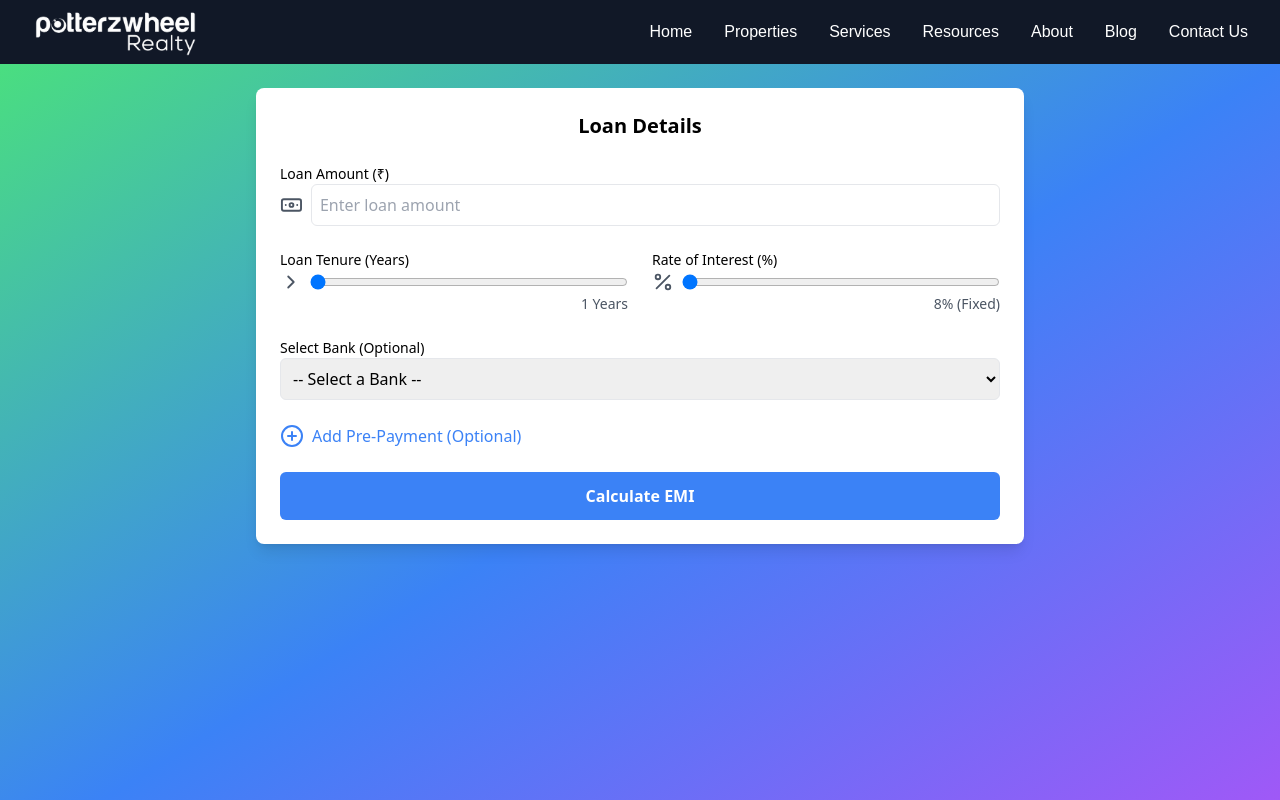
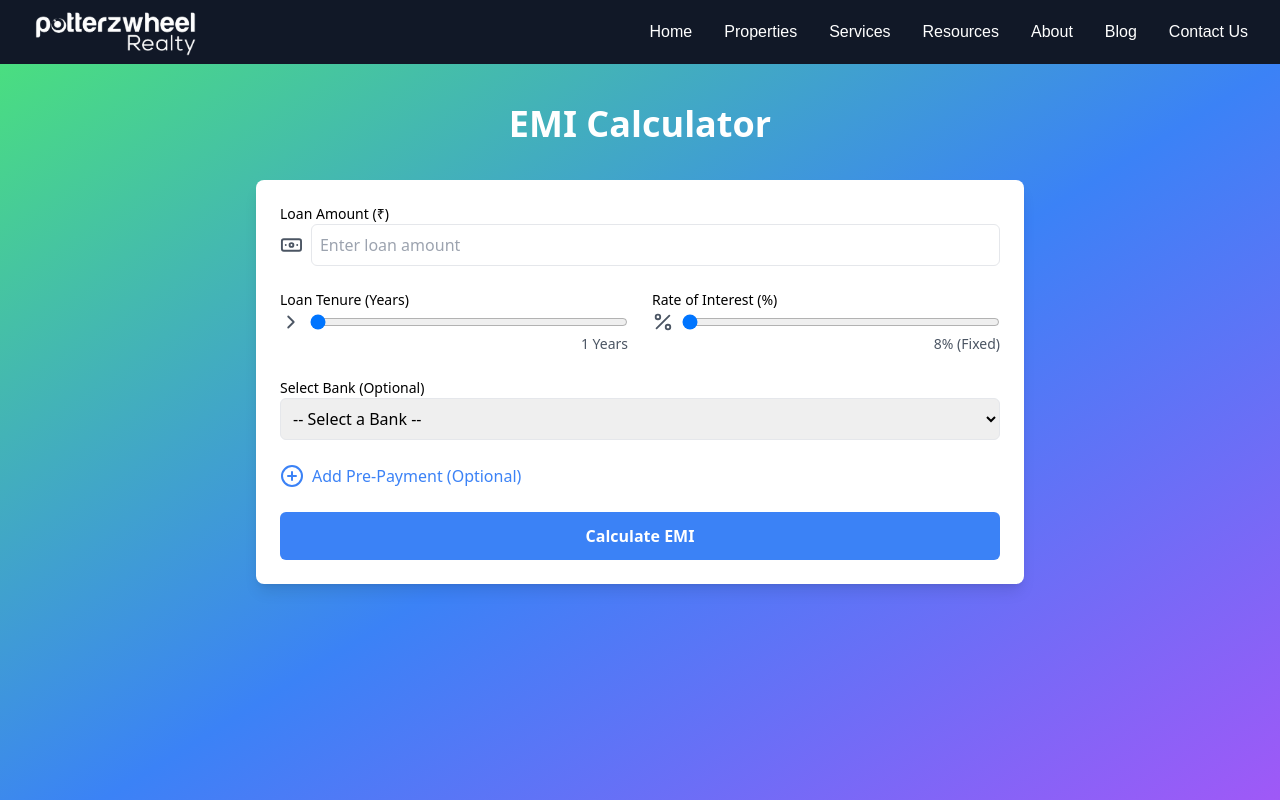
Before and after one commit to gaurank11/potterzwheel, a React (Vite) app: page /resources/emi in a window 1280 px wide. Shown: the top 800 px of the page. Built offline with nearby package versions, Linux system fonts and the light colour scheme.

Commit message:
Update Calculator.jsx

```diff
--- a/src/components/Calculator.jsx
+++ b/src/components/Calculator.jsx
@@ -25,23 +25,26 @@ const EmiCalculator = () => {
   ];
 
   const calculateEMI = () => {
-    const totalPrePayment = prePayments.reduce((sum, p) => sum + parseFloat(p), 0);
+    const totalPrePayment = prePayments.reduce((sum, p) => sum + parseFloat(p || 0), 0);
     const p = parseFloat(principal) - totalPrePayment;
-    const r = rate / 12 / 100;
-    const n = tenure * 12; // Tenure in months
+    const r = rate; // Annual rate of interest
+    const t = tenure; // Tenure in years
 
     if (p <= 0 || isNaN(p)) {
       alert("Principal amount after pre-payments must be greater than zero.");
       return;
     }
 
-    const emiValue = (p * r * Math.pow(1 + r, n)) / (Math.pow(1 + r, n) - 1);
-    const totalPaymentValue = emiValue * n;
-    const totalInterestValue = totalPaymentValue - p;
+    // Calculate Simple Interest (SI)
+    const simpleInterest = (p * r * t) / 100;
+
+    // Calculate Total Payment and EMI
+    const totalPaymentValue = p + simpleInterest;
+    const emiValue = totalPaymentValue / (t * 12);
 
     setEmi(emiValue.toFixed(2));
     setTotalPayment(totalPaymentValue.toFixed(2));
-    setTotalInterest(totalInterestValue.toFixed(2));
+    setTotalInterest(simpleInterest.toFixed(2));
   };
 
   const addPrePayment = () => {
@@ -60,7 +63,7 @@ const EmiCalculator = () => {
     datasets: [
       {
         data: [
-          parseFloat(principal) - prePayments.reduce((sum, p) => sum + parseFloat(p), 0),
+          parseFloat(principal) - prePayments.reduce((sum, p) => sum + parseFloat(p || 0), 0),
           1000, // Placeholder for processing fee
           totalInterest || 0,
         ],
@@ -70,11 +73,14 @@ const EmiCalculator = () => {
   };
 
   return (
-    <div className="min-h-screen flex flex-col bg-gradient-to-br from-green-400 via-blue-500 to-purple-500">
+    <div className="min-h-screen bg-gradient-to-br from-green-400 via-blue-500 to-purple-500 py-10 px-4">
       {/* Main Content */}
-      <main className="flex-grow p-6">
+      <h1 className="text-4xl font-extrabold text-white mb-6 text-center">
+        EMI Calculator
+      </h1>
+      <main className="flex-grow p-3 ">
         <div className="max-w-screen-md mx-auto bg-white p-6 rounded-lg shadow-lg">
-          <h2 className="text-xl font-bold text-center mb-6">Loan Details</h2>
+
 
           <form
             onSubmit={(e) => {
```
